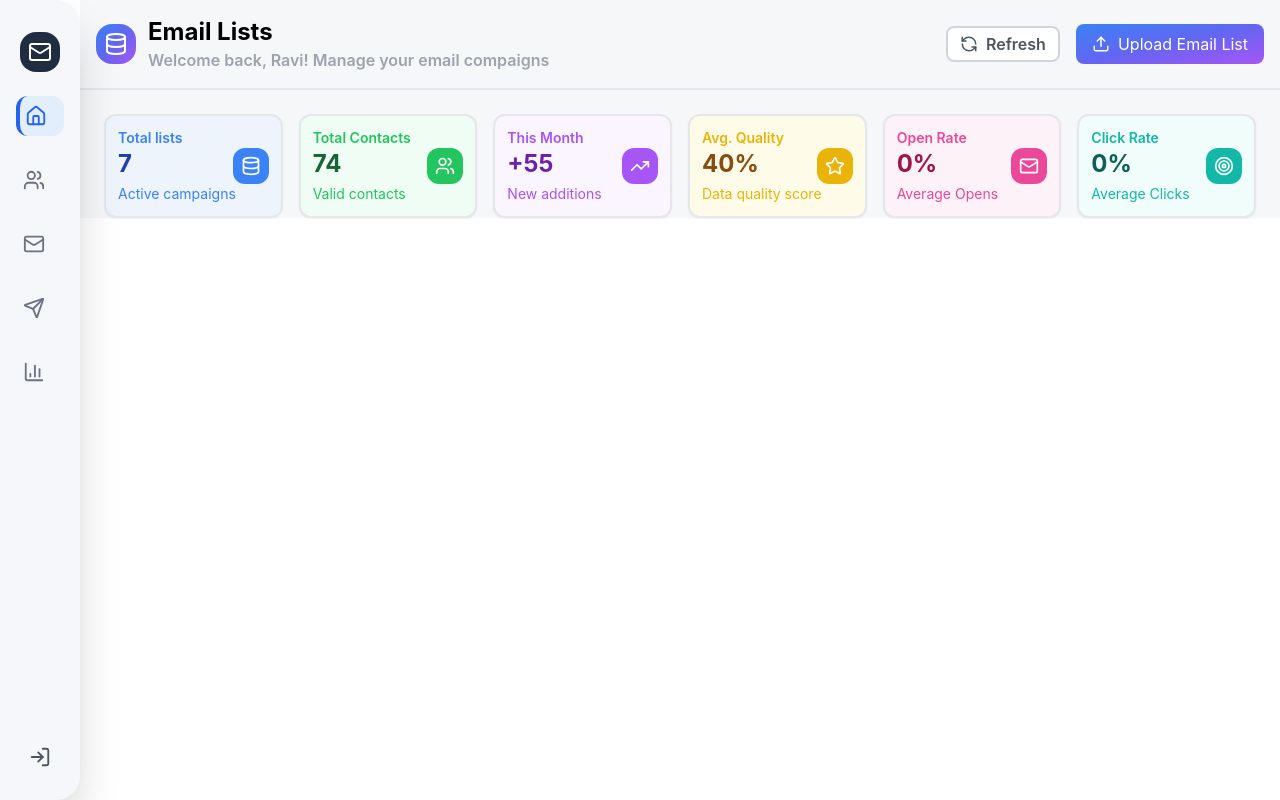
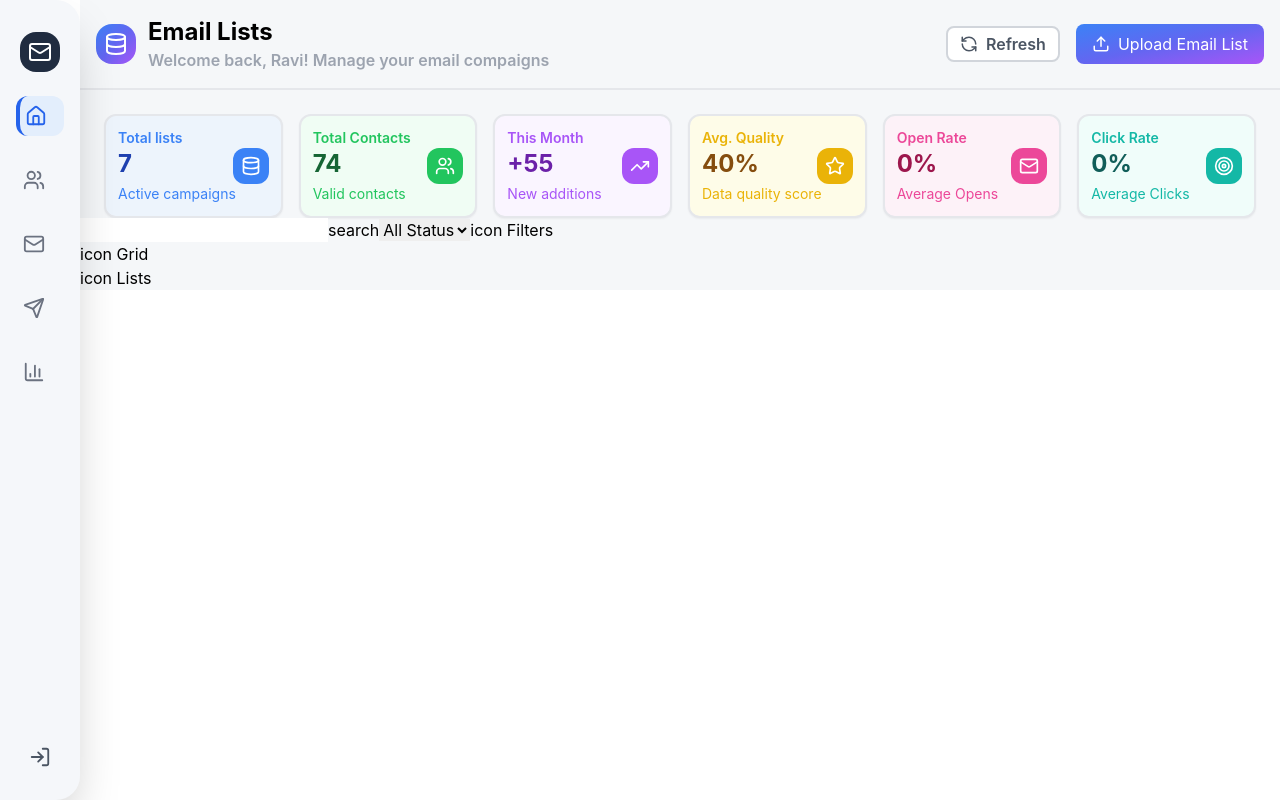
Before and after one commit to techieshruti/Globopersona-project-Frontend-UI-Redesign, a React (Vite) app: page / in a window 1280 px wide. Built offline with nearby package versions, Linux system fonts and the light colour scheme.

Commit message:
added email layout

```diff
--- a/src/components/Email List/EmailLayoutCards.jsx
+++ b/src/components/Email List/EmailLayoutCards.jsx
@@ -0,0 +1,22 @@
+import React from 'react'
+
+const EmailLayoutCards = () => {
+  return (
+    <div>
+        <div>
+            <input type="text" />search
+        <select name="">
+            <option value="All Status">All Status</option>
+        </select>
+        <button>icon Filters</button>
+        </div>
+
+        <div>
+            <button>icon Grid</button>
+            <h1>icon Lists</h1>
+        </div>
+    </div>
+  )
+}
+
+export default EmailLayoutCards
--- a/src/components/Email List/EmailList.jsx
+++ b/src/components/Email List/EmailList.jsx
@@ -3,6 +3,7 @@ import EmailHeader from './EmailHeader'
 import Sidebar from '../layout/Sidebar'
 import EmailHeaderCards from './EmailHeaderCards'
 import { Database, Mail, Star, Target, TrendingUp, Users } from 'lucide-react'
+import EmailLayoutCards from './EmailLayoutCards'
 
 const cardData=[
   {
@@ -79,6 +80,7 @@ const EmailList = () => {
           <EmailHeaderCards key={item.title} {...item} />
         ))}
       </div>
+      <EmailLayoutCards/>
      </div>
     </div>
   )
```
